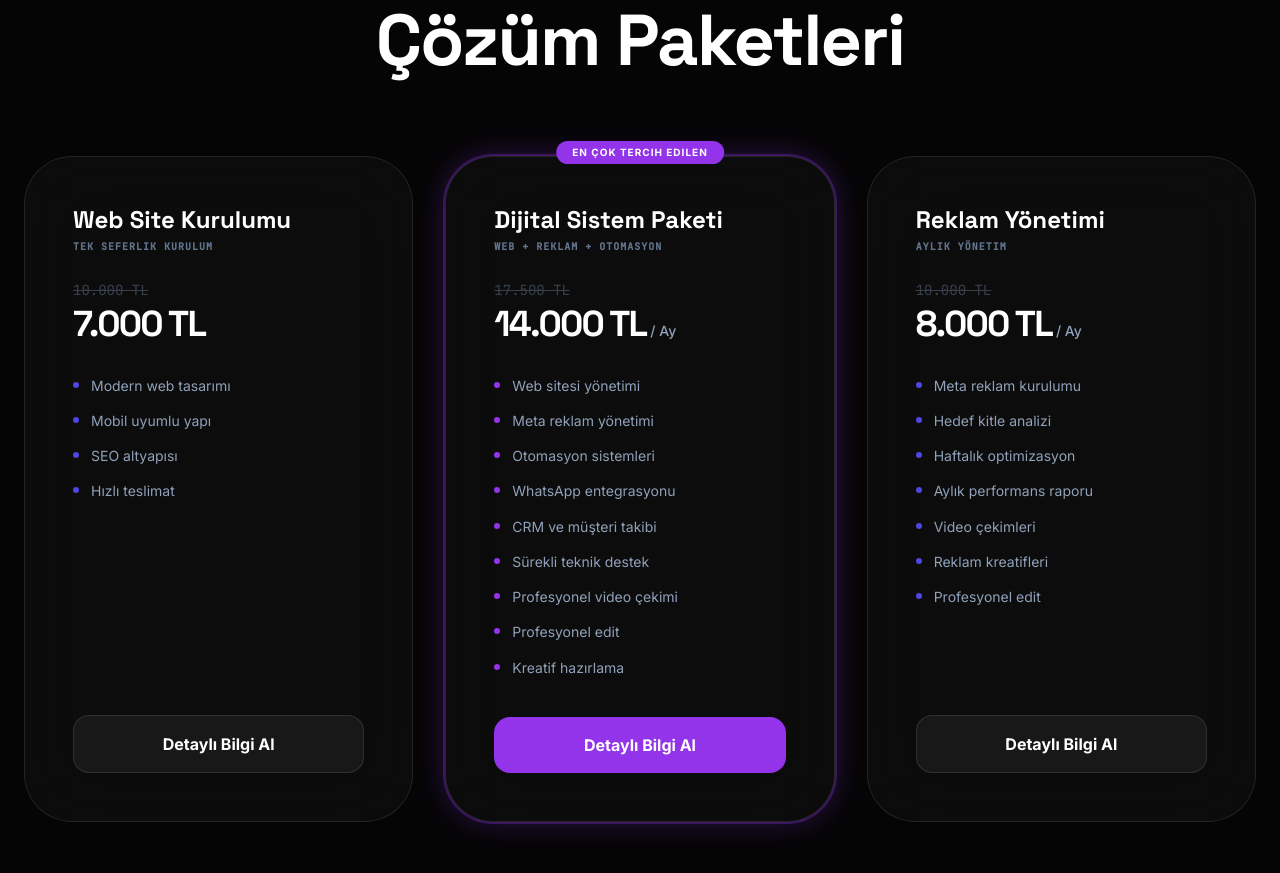
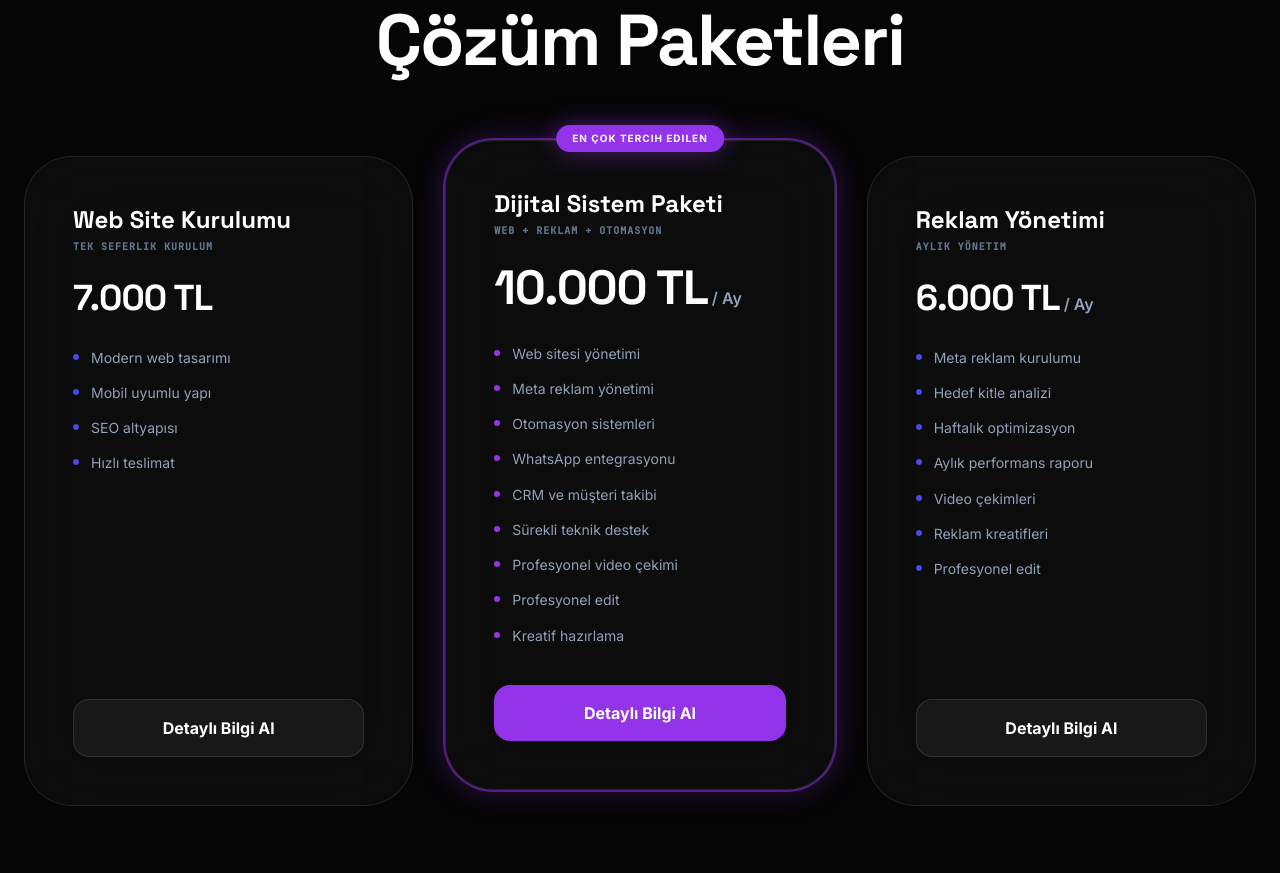
Before and after one commit to eren-17-ai/mono-digital, a React (Vite) app: page / in a window 1280 px wide. Shown: the part 3060-3933 px from the top of the page. Built offline with nearby package versions, Linux system fonts and the light colour scheme.

Commit message:
fiyat güncelleme 2

```diff
--- a/src/App.tsx
+++ b/src/App.tsx
@@ -445,11 +445,10 @@ export default function App() {
             <h2 className="text-4xl md:text-7xl font-bold mb-6 tracking-tight text-white font-display">Çözüm Paketleri</h2>
           </div>
 
-          <div className="grid grid-cols-2 md:grid-cols-3 gap-4 md:gap-8">
+          <div className="grid grid-cols-1 sm:grid-cols-2 lg:grid-cols-3 gap-5 md:gap-8 items-stretch">
             {[
               {
                 title: "Web Site Kurulumu",
-                oldPrice: "10.000 TL",
                 price: "7.000 TL",
                 subtitle: "Tek Seferlik Kurulum",
                 features: ["Modern web tasarımı", "Mobil uyumlu yapı", "SEO altyapısı", "Hızlı teslimat"],
@@ -458,8 +457,7 @@ export default function App() {
               },
               {
                 title: "Dijital Sistem Paketi",
-                oldPrice: "17.500 TL",
-                price: "14.000 TL",
+                price: "10.000 TL",
                 period: "/ Ay",
                 subtitle: "Web + Reklam + Otomasyon",
                 features: ["Web sitesi yönetimi", "Meta reklam yönetimi", "Otomasyon sistemleri", "WhatsApp entegrasyonu", "CRM ve müşteri takibi", "Sürekli teknik destek", "Profesyonel video çekimi", "Profesyonel edit", "Kreatif hazırlama"],
@@ -469,8 +467,7 @@ export default function App() {
               },
               {
                 title: "Reklam Yönetimi",
-                oldPrice: "10.000 TL",
-                price: "8.000 TL",
+                price: "6.000 TL",
                 period: "/ Ay",
                 subtitle: "Aylık Yönetim",
                 features: ["Meta reklam kurulumu", "Hedef kitle analizi", "Haftalık optimizasyon", "Aylık performans raporu", "Video çekimleri", "Reklam kreatifleri", "Profesyonel edit"],
@@ -484,10 +481,10 @@ export default function App() {
                 whileInView={{ opacity: 1, scale: 1 }}
                 viewport={{ once: true }}
                 transition={{ delay: i * 0.1 }}
-                className={`glass p-5 md:p-12 rounded-[1.75rem] md:rounded-[3rem] border-white/5 ${pkg.highlight ? 'ring-2 ring-brand-purple/30 glow-purple bg-brand-purple/[0.02]' : ''} relative flex flex-col`}
+                className={`glass p-6 md:p-12 rounded-[1.75rem] md:rounded-[3rem] border-white/5 ${pkg.highlight ? 'ring-2 ring-brand-purple/50 glow-purple bg-brand-purple/[0.05] lg:-translate-y-4' : ''} relative flex flex-col`}
               >
                 {pkg.highlight && (
-                  <span className="absolute -top-3 md:-top-4 left-1/2 -translate-x-1/2 px-2 md:px-4 py-1 bg-brand-purple text-white text-[8px] md:text-[10px] font-bold uppercase tracking-widest rounded-full whitespace-nowrap">En Çok Tercih Edilen</span>
+                  <span className="absolute -top-3 md:-top-4 left-1/2 -translate-x-1/2 px-3 md:px-4 py-1.5 bg-brand-purple text-white text-[9px] md:text-[10px] font-bold uppercase tracking-widest rounded-full whitespace-nowrap shadow-[0_0_24px_rgba(147,51,234,0.45)]">En Çok Tercih Edilen</span>
                 )}
                 <h3 className="text-lg md:text-2xl font-bold mb-1 text-white font-display leading-tight">{pkg.title}</h3>
                 {pkg.subtitle && (
@@ -497,17 +494,12 @@ export default function App() {
                 )}
 
                 <div className="mb-5 md:mb-8 flex flex-col">
-                  {pkg.oldPrice && (
-                    <span className="text-slate-500 text-xs md:text-sm line-through opacity-50 font-mono mb-1">
-                      {pkg.oldPrice}
-                    </span>
-                  )}
                   <div className="flex flex-wrap items-baseline gap-1">
-                    <span className="text-2xl md:text-4xl font-bold text-white tracking-tighter font-display">
+                    <span className={`${pkg.highlight ? 'text-3xl md:text-5xl text-white' : 'text-3xl md:text-4xl text-white'} font-bold tracking-tight font-display leading-none`}>
                       {pkg.price}
                     </span>
                     {pkg.period && (
-                      <span className="text-slate-400 text-xs md:text-sm font-medium">
+                      <span className="text-slate-400 text-sm md:text-base font-semibold">
                         {pkg.period}
                       </span>
                     )}
```
